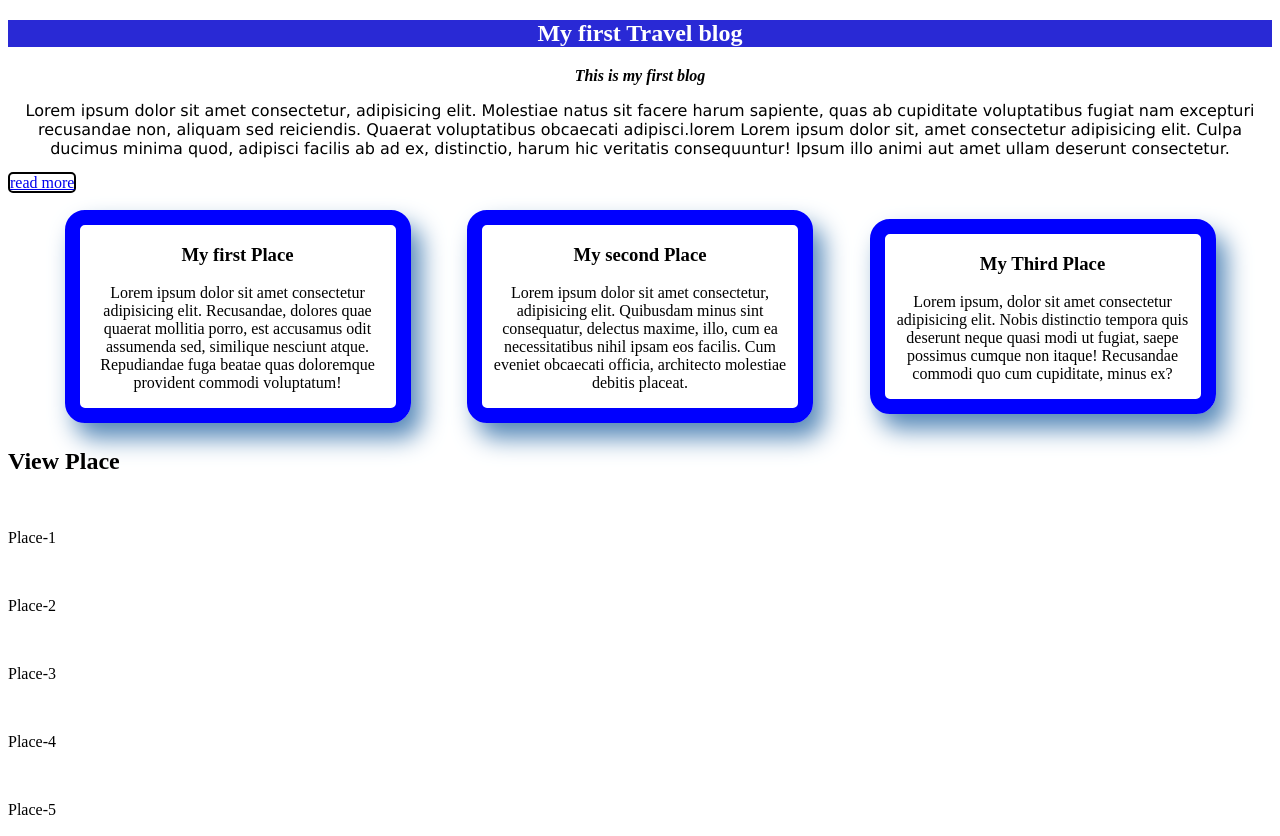
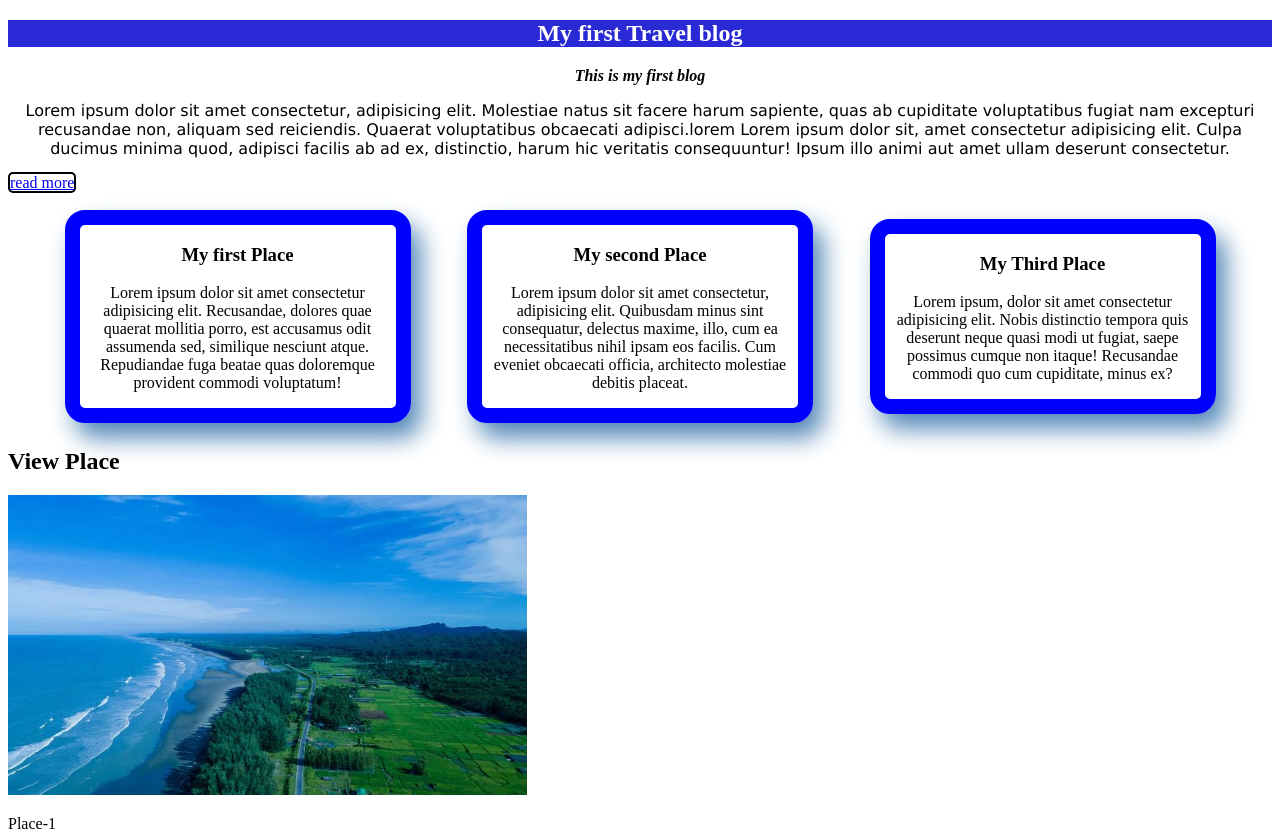
Before and after one commit to iftekar-23/my-first-css, a plain HTML site: page index.html in a window 1280 px wide. Shown: the top 836 px of the page. Drawn offline with Linux system fonts and the light colour scheme.

Commit message:
added a picture

```diff
--- a/index.html
+++ b/index.html
@@ -44,8 +44,8 @@
     <h2>View Place </h2>
 
     <div>
-        <img src="" alt="">
-        <p>Place-1</p>
+        <img src="./img/licensed-image.jpeg" alt="sea" height="300px">
+        <p >Place-1</p>
     </div>
     <div>
         <img src="" alt="">
```
Also changed, not shown: img/licensed-image.jpeg (added).
